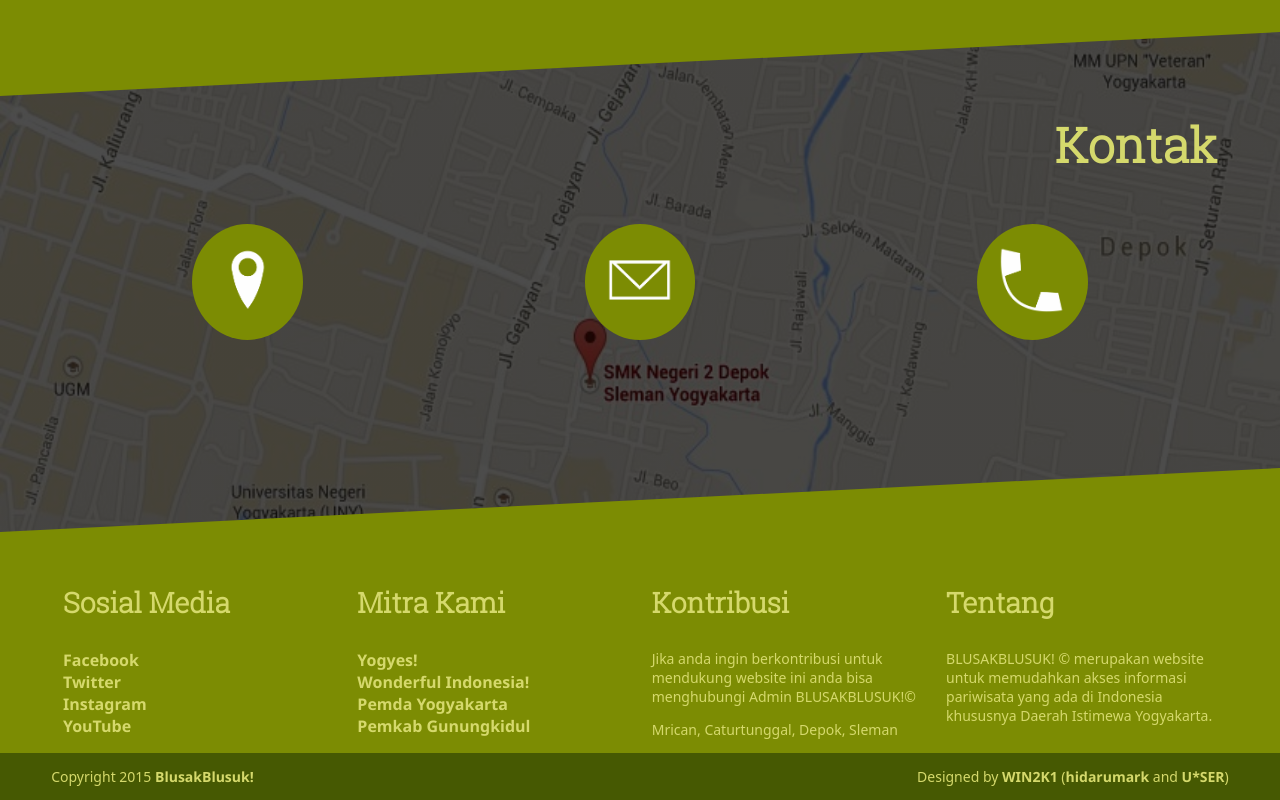
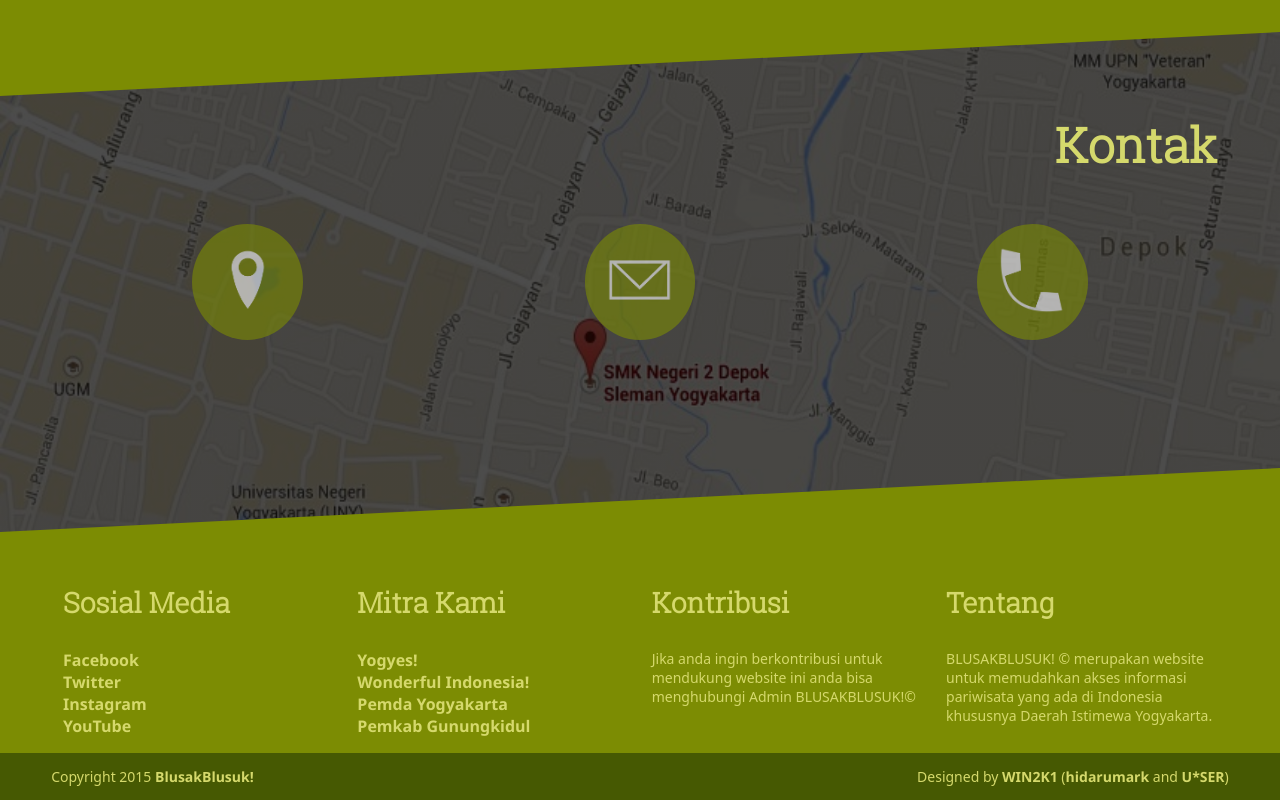
Before and after one commit to hidarumark/BlusakBlusuk, a plain HTML site: page index.html in a window 1280 px wide. Shown: the part 4076-4876 px from the top of the page. Drawn offline with Linux system fonts and the light colour scheme; a web font is replaced by a local one.

Commit message:
0.9.3.0
Merge Conflict Fix

```diff
--- a/css/style.css
+++ b/css/style.css
@@ -299,8 +299,11 @@ a:hover {
 	visibility: hidden;
 	position: relative;
 }
+.kontak-icon {
+	opacity: 0.6;
+}
 .kontak-icon:hover {
-	opacity: 0.8;
+	opacity: 1;
 }
 .kontak-icon:hover ~ .label {
 	visibility: visible;
@@ -552,7 +555,7 @@ header ul li img {
 	box-shadow: 0px 0px 6px 3px rgba(0, 0, 0, 0.3)
 }
 
-/*---contact---*/
+/*---contact---
 .contact {
 	margin-left: auto;
 	margin-right: auto;
@@ -571,7 +574,7 @@ header ul li img {
 .contact img {
 	padding-top: 40px;
 }
-
+*/
 /*---footer---*/
 #footer ul {
 	padding-left: 0;
--- a/index.html
+++ b/index.html
@@ -269,7 +269,6 @@
         <div class="g3">
           <h3>Kontribusi</h3>
           <p>Jika anda ingin berkontribusi untuk mendukung website ini anda bisa menghubungi Admin BLUSAKBLUSUK!&copy</p>
-          <p>Mrican, Caturtunggal, Depok, Sleman</p>
         </div> <!-- Akhir Grid-->
         <div class="g3">
           <h3>Tentang</h3>
```
